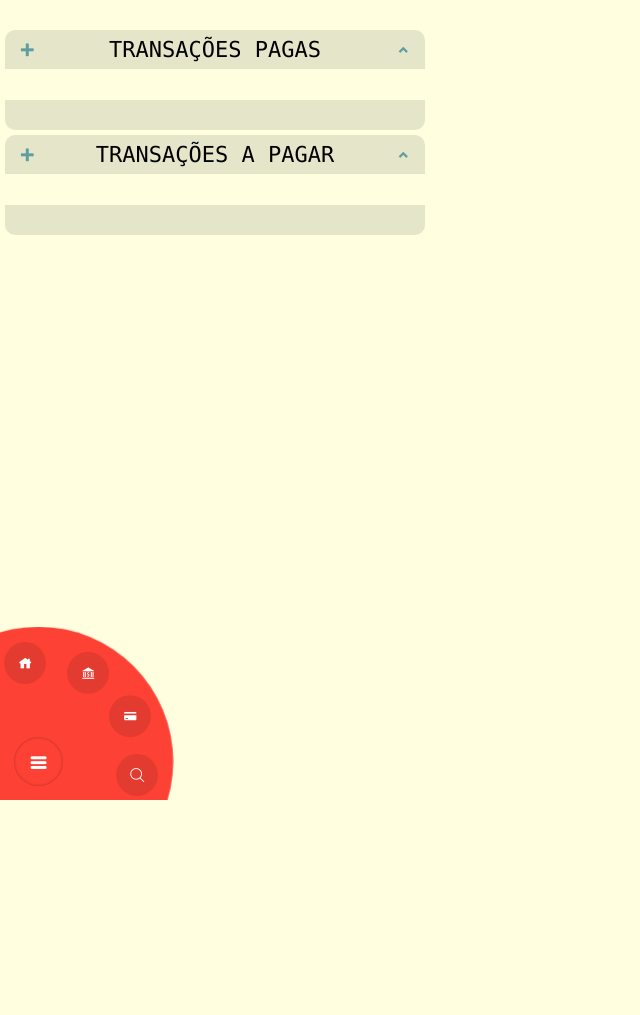
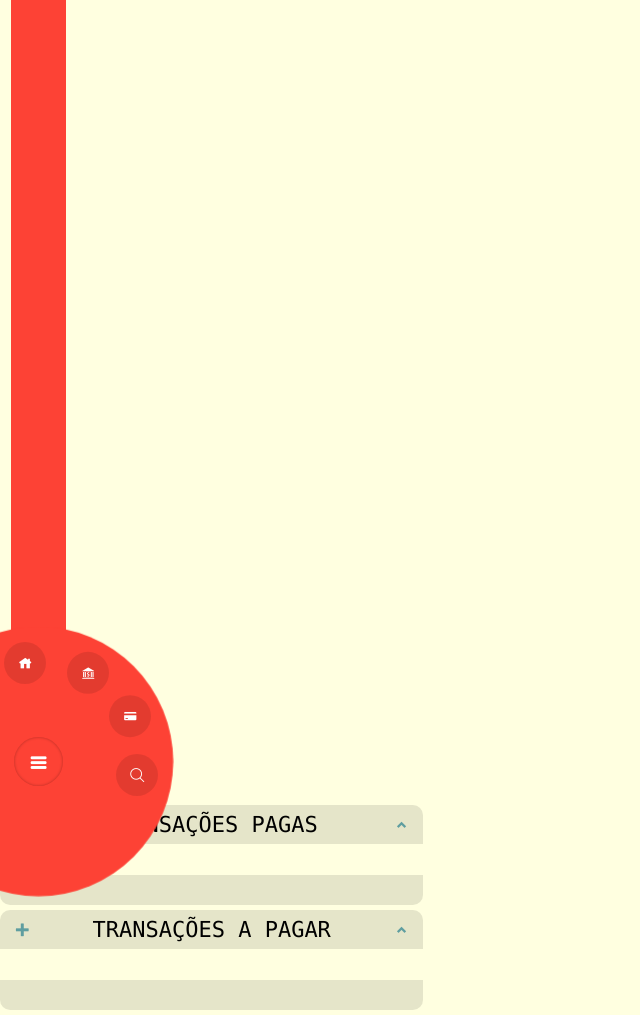
Before and after one commit to OswaldoSoares/financeiro, a Django app: page /transactions/ in a window 1280 px wide. Shown: the whole page, without its empty margins (0-640 px from the left). Before the commit the page ends 800 px from the top, so only its background shows below. Run offline with Django 5.2, Linux system fonts and the light colour scheme; data that the repository does not hold is empty; some libraries are stand-ins or nearby versions.

Commit message:
Created left-menu div and style

```diff
--- a/transactions/templates/transactions/index_transactions.html
+++ b/transactions/templates/transactions/index_transactions.html
@@ -3,7 +3,7 @@
 {% block container %}
 <main class="section-grid">
     <section class="grid-column">
-        <div class="card card...">
+        <div class="left-menu">
         </div>
     </section>
     <section class="grid-column">
--- a/website/static/website/css/style.css
+++ b/website/static/website/css/style.css
@@ -42,7 +42,7 @@ body {
 
 .section-grid {
   width: 100%;
-  padding: 5px;
+  /* padding: 5px; */
   display: grid;
   grid-template-columns: 1fr;
   grid-gap: 5px;
@@ -252,7 +252,35 @@ body {
   transform: translate3d(7em,1em,0);
 }
 
-/* Menu Circular - End */
+/* Menu Left */
+.left-menu {
+  background-color: hsl(4, 98%, 60%);
+  width: 3.9em;
+  height: 100vh;
+  margin-left: 0.8em;
+  display: flex;
+  align-items: center;
+  justify-content: flex-start;
+  flex-direction: column;
+}
+
+.left-menu .left-menu-item {
+  margin-top: 0.5em;
+  text-decoration: none;
+  color: hsl(0, 0%, 100%);
+  font-size: 1em;
+  width: 3em;
+  height: 3em;
+  border-radius: 50%;
+  text-align: center;
+  line-height: 3;
+  background-color: hsla(0,0%,0%,.1);
+}
+
+.left-menu .left-menu-item:hover {
+  background-color: hsla(0,0%,0%,.3);
+}
+
 
 /* Card - Begin */
 
```
